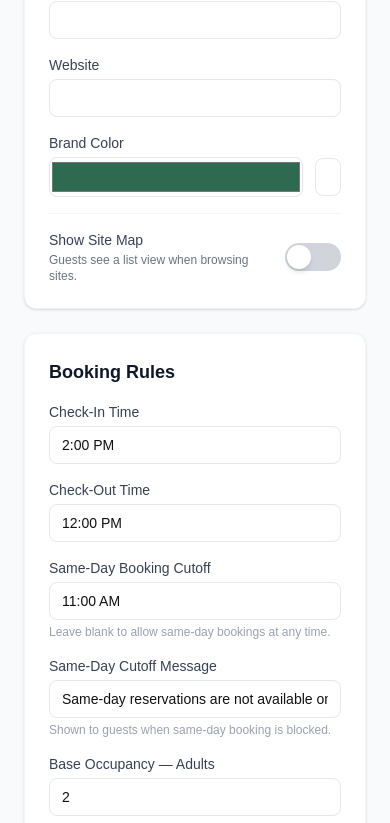
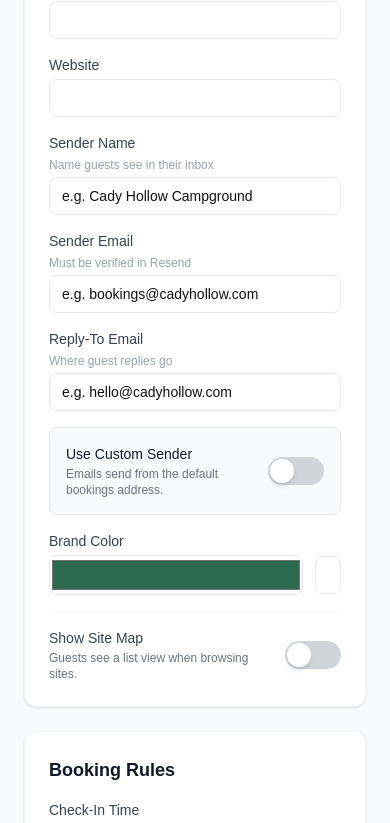
Before and after one commit to Cadyhollow/cady-hollow-reservations, a Next.js app: page /admin/settings in a window 390 px wide. Shown: the part 950-1773 px from the top of the page. Built offline with nearby package versions, Linux system fonts and the light colour scheme; no server answers; the database is empty.

Commit message:
Remove Square OAuth section from Cady Hollow settings - uses env vars instead

```diff
--- a/app/admin/settings/page.tsx
+++ b/app/admin/settings/page.tsx
@@ -18,7 +18,7 @@ const defaultSettings = {
   check_in_time: '2:00 PM',
   check_out_time: '12:00 PM',
   same_day_cutoff_time: '11:00 AM',
-  same_day_cutoff_message: 'Same-day reservations are not available online. Please call us at 814-642-7674.',
+  same_day_cutoff_message: 'Same-day reservations are not available online. Please call us to book.',
   extra_adult_fee: '',
   extra_child_fee: '',
   base_occupancy_adults: 2,
@@ -28,11 +28,17 @@ const defaultSettings = {
   accent_color: '#2D6A4F',
   show_site_map: false,
   admin_password: '',
+  sender_name: '',
+  sender_email: '',
+  reply_to_email: '',
+  use_custom_sender: false,
   season_start: 'May 1',
   season_end: 'October 11',
   closed_season_message: 'We are closed for the season. We look forward to welcoming you back next year!',
   waiver_enabled: true,
   waiver_text: '',
+  maintenance_mode: false,
+  maintenance_message: 'We are temporarily unavailable for online reservations. Please call us to book your stay!',
 }
 
 export default function SettingsPage() {
@@ -62,7 +68,7 @@ export default function SettingsPage() {
         check_in_time: data.check_in_time || '2:00 PM',
         check_out_time: data.check_out_time || '12:00 PM',
         same_day_cutoff_time: data.same_day_cutoff_time || '11:00 AM',
-        same_day_cutoff_message: data.same_day_cutoff_message || 'Same-day reservations are not available online. Please call us at 814-642-7674.',
+        same_day_cutoff_message: data.same_day_cutoff_message || 'Same-day reservations are not available online. Please call us to book.',
         extra_adult_fee: (data.extra_adult_fee / 100).toString(),
         extra_child_fee: (data.extra_child_fee / 100).toString(),
         base_occupancy_adults: data.base_occupancy_adults || 2,
@@ -72,11 +78,17 @@ export default function SettingsPage() {
         accent_color: data.accent_color || '#2D6A4F',
         show_site_map: data.show_site_map || false,
         admin_password: '',
+        sender_name: data.sender_name || '',
+        sender_email: data.sender_email || '',
+        reply_to_email: data.reply_to_email || '',
+        use_custom_sender: data.use_custom_sender || false,
         season_start: data.season_start || 'May 1',
         season_end: data.season_end || 'October 11',
         closed_season_message: data.closed_season_message || 'We are closed for the season. We look forward to welcoming you back next year!',
         waiver_enabled: data.waiver_enabled !== false,
         waiver_text: data.waiver_text || '',
+        maintenance_mode: data.maintenance_mode || false,
+        maintenance_message: data.maintenance_message || 'We are temporarily unavailable for online reservations. Please call us to book your stay!',
       })
     }
     setLoading(false)
@@ -125,11 +137,17 @@ export default function SettingsPage() {
       accent_color: form.accent_color,
       show_site_map: form.show_site_map,
       ...(form.admin_password ? { admin_password: form.admin_password } : {}),
+      sender_name: form.sender_name,
+      sender_email: form.sender_email,
+      reply_to_email: form.reply_to_email,
+      use_custom_sender: form.use_custom_sender,
       season_start: form.season_start,
       season_end: form.season_end,
       closed_season_message: form.closed_season_message,
       waiver_enabled: form.waiver_enabled,
       waiver_text: form.waiver_text,
+      maintenance_mode: form.maintenance_mode,
+      maintenance_message: form.maintenance_message,
     }
     if (settingsId) {
       const { error } = await supabase.from('settings').update(payload).eq('id', settingsId)
@@ -207,27 +225,34 @@ export default function SettingsPage() {
             <div><label className="block text-sm font-medium text-gray-700 mb-1">Phone</label><input className="w-full border border-gray-200 rounded-lg px-3 py-2 text-sm" value={form.park_phone} onChange={e => setForm({ ...form, park_phone: e.target.value })} /></div>
             <div><label className="block text-sm font-medium text-gray-700 mb-1">Address</label><input className="w-full border border-gray-200 rounded-lg px-3 py-2 text-sm" value={form.park_address} onChange={e => setForm({ ...form, park_address: e.target.value })} /></div>
             <div><label className="block text-sm font-medium text-gray-700 mb-1">Website</label><input className="w-full border border-gray-200 rounded-lg px-3 py-2 text-sm" value={form.park_website} onChange={e => setForm({ ...form, park_website: e.target.value })} /></div>
+            <div><label className="block text-sm font-medium text-gray-700 mb-1">Sender Name</label><p className="text-xs text-gray-400 mb-1">Name guests see in their inbox</p><input className="w-full border border-gray-200 rounded-lg px-3 py-2 text-sm" placeholder="e.g. Cady Hollow Campground" value={form.sender_name} onChange={e => setForm({ ...form, sender_name: e.target.value })} /></div>
+            <div><label className="block text-sm font-medium text-gray-700 mb-1">Sender Email</label><p className="text-xs text-gray-400 mb-1">Must be verified in Resend</p><input type="email" className="w-full border border-gray-200 rounded-lg px-3 py-2 text-sm" placeholder="e.g. bookings@cadyhollow.com" value={form.sender_email} onChange={e => setForm({ ...form, sender_email: e.target.value })} /></div>
+            <div><label className="block text-sm font-medium text-gray-700 mb-1">Reply-To Email</label><p className="text-xs text-gray-400 mb-1">Where guest replies go</p><input type="email" className="w-full border border-gray-200 rounded-lg px-3 py-2 text-sm" placeholder="e.g. hello@cadyhollow.com" value={form.reply_to_email} onChange={e => setForm({ ...form, reply_to_email: e.target.value })} /></div>
+            <div className="md:col-span-2 flex items-center justify-between p-4 bg-gray-50 rounded-lg border border-gray-200">
+              <div>
+                <p className="text-sm font-medium text-gray-900">Use Custom Sender</p>
+                <p className="text-xs text-gray-500 mt-0.5">{form.use_custom_sender ? 'Emails send from your custom sender email above.' : 'Emails send from the default bookings address.'}</p>
+              </div>
+              <button type="button" onClick={() => setForm({ ...form, use_custom_sender: !form.use_custom_sender })}
+                className="relative inline-flex h-7 w-14 shrink-0 cursor-pointer rounded-full border-2 border-transparent transition-colors duration-200 ml-4"
+                style={{ backgroundColor: form.use_custom_sender ? '#15803d' : '#d1d5db' }}>
+                <span className="pointer-events-none inline-block h-6 w-6 transform rounded-full bg-white shadow-md transition duration-200"
+                  style={{ transform: form.use_custom_sender ? 'translateX(28px)' : 'translateX(0px)' }} />
+              </button>
+            </div>
             <div><label className="block text-sm font-medium text-gray-700 mb-1">Brand Color</label><div className="flex items-center gap-3"><input type="color" className="w-12 h-10 rounded border border-gray-200 cursor-pointer" value={form.accent_color} onChange={e => setForm({ ...form, accent_color: e.target.value })} /><input className="flex-1 border border-gray-200 rounded-lg px-3 py-2 text-sm font-mono" value={form.accent_color} onChange={e => setForm({ ...form, accent_color: e.target.value })} /></div></div>
           </div>
 
-          {/* Site Map Toggle — full-width row so it's always visible */}
           <div className="mt-4 pt-4 border-t border-gray-100 flex items-center justify-between">
             <div>
               <p className="text-sm font-medium text-gray-700">Show Site Map</p>
-              <p className="text-xs text-gray-500 mt-0.5">
-                {form.show_site_map ? 'Guests see the interactive map when browsing sites.' : 'Guests see a list view when browsing sites.'}
-              </p>
+              <p className="text-xs text-gray-500 mt-0.5">{form.show_site_map ? 'Guests see the interactive map when browsing sites.' : 'Guests see a list view when browsing sites.'}</p>
             </div>
-            <button
-              type="button"
-              onClick={() => setForm({ ...form, show_site_map: !form.show_site_map })}
+            <button type="button" onClick={() => setForm({ ...form, show_site_map: !form.show_site_map })}
               className="relative inline-flex h-7 w-14 shrink-0 cursor-pointer rounded-full border-2 border-transparent transition-colors duration-200 ml-6"
-              style={{ backgroundColor: form.show_site_map ? '#15803d' : '#d1d5db' }}
-            >
-              <span
-                className="pointer-events-none inline-block h-6 w-6 transform rounded-full bg-white shadow-md transition duration-200"
-                style={{ transform: form.show_site_map ? 'translateX(28px)' : 'translateX(0px)' }}
-              />
+              style={{ backgroundColor: form.show_site_map ? '#15803d' : '#d1d5db' }}>
+              <span className="pointer-events-none inline-block h-6 w-6 transform rounded-full bg-white shadow-md transition duration-200"
+                style={{ transform: form.show_site_map ? 'translateX(28px)' : 'translateX(0px)' }} />
             </button>
           </div>
         </div>
@@ -284,46 +309,57 @@ export default function SettingsPage() {
         <div className="bg-white rounded-xl shadow-sm border border-gray-100 p-6">
           <h3 className="text-lg font-semibold text-gray-900 mb-1">Liability Waiver</h3>
           <p className="text-sm text-gray-500 mb-4">Control whether guests must sign a liability waiver during checkout. If enabled, guests will read and sign before paying.</p>
-
           <div className="flex items-center justify-between mb-6 p-4 bg-gray-50 rounded-lg border border-gray-200">
             <div>
               <p className="text-sm font-medium text-gray-900">Require liability waiver at checkout</p>
-              <p className="text-xs text-gray-500 mt-0.5">
-                {form.waiver_enabled ? 'Guests must read and sign the waiver before they can pay.' : 'No waiver will be shown to guests during checkout.'}
-              </p>
+              <p className="text-xs text-gray-500 mt-0.5">{form.waiver_enabled ? 'Guests must read and sign the waiver before they can pay.' : 'No waiver will be shown to guests during checkout.'}</p>
             </div>
-            <button
-              type="button"
-              onClick={() => setForm({ ...form, waiver_enabled: !form.waiver_enabled })}
+            <button type="button" onClick={() => setForm({ ...form, waiver_enabled: !form.waiver_enabled })}
               className="relative inline-flex h-7 w-14 shrink-0 cursor-pointer rounded-full border-2 border-transparent transition-colors duration-200 ml-4"
-              style={{ backgroundColor: form.waiver_enabled ? '#15803d' : '#d1d5db' }}
-            >
-              <span
-                className="pointer-events-none inline-block h-6 w-6 transform rounded-full bg-white shadow-md transition duration-200"
-                style={{ transform: form.waiver_enabled ? 'translateX(28px)' : 'translateX(0px)' }}
-              />
+              style={{ backgroundColor: form.waiver_enabled ? '#15803d' : '#d1d5db' }}>
+              <span className="pointer-events-none inline-block h-6 w-6 transform rounded-full bg-white shadow-md transition duration-200"
+                style={{ transform: form.waiver_enabled ? 'translateX(28px)' : 'translateX(0px)' }} />
             </button>
           </div>
-
           {form.waiver_enabled && (
             <div>
               <label className="block text-sm font-medium text-gray-700 mb-1">Waiver Text</label>
               <p className="text-xs text-gray-400 mb-2">Write your full liability waiver here. Use <strong>[CAMPGROUND NAME]</strong> as a placeholder — it will be automatically replaced with your park name when guests see it.</p>
-              <textarea
-                className="w-full border border-gray-200 rounded-lg px-3 py-2 text-sm font-sans leading-relaxed"
-                rows={16}
+              <textarea className="w-full border border-gray-200 rounded-lg px-3 py-2 text-sm font-sans leading-relaxed" rows={16}
                 placeholder="Enter your liability waiver text here. Use [CAMPGROUND NAME] where your park name should appear..."
-                value={form.waiver_text}
-                onChange={e => setForm({ ...form, waiver_text: e.target.value })}
-              />
+                value={form.waiver_text} onChange={e => setForm({ ...form, waiver_text: e.target.value })} />
               <p className="text-xs text-gray-400 mt-2">💡 Tip: Consult with a legal professional to ensure your waiver is appropriate for your property and jurisdiction.</p>
             </div>
           )}
         </div>
 
+        {/* Maintenance Mode */}
+        <div className="bg-white rounded-xl shadow-sm border border-gray-100 p-6">
+          <h3 className="text-lg font-semibold text-gray-900 mb-1">Maintenance Mode</h3>
+          <p className="text-sm text-gray-500 mb-4">When enabled, guests will see your message instead of the booking form. The admin panel remains accessible.</p>
+          <div className="flex items-center justify-between mb-4 p-4 bg-gray-50 rounded-lg border border-gray-200">
+            <div>
+              <p className="text-sm font-medium text-gray-900">Maintenance Mode</p>
+              <p className="text-xs text-gray-500 mt-0.5">{form.maintenance_mode ? '⚠️ Booking is currently disabled for guests.' : 'Booking is live and available to guests.'}</p>
+            </div>
+            <button type="button" onClick={() => setForm({ ...form, maintenance_mode: !form.maintenance_mode })}
+              className="relative inline-flex h-7 w-14 shrink-0 cursor-pointer rounded-full border-2 border-transparent transition-colors duration-200 ml-4"
+              style={{ backgroundColor: form.maintenance_mode ? '#dc2626' : '#d1d5db' }}>
+              <span className="pointer-events-none inline-block h-6 w-6 transform rounded-full bg-white shadow-md transition duration-200"
+                style={{ transform: form.maintenance_mode ? 'translateX(28px)' : 'translateX(0px)' }} />
+            </button>
+          </div>
+          <div>
+            <label className="block text-sm font-medium text-gray-700 mb-1">Message shown to guests</label>
+            <textarea className="w-full border border-gray-200 rounded-lg px-3 py-2 text-sm" rows={3}
+              value={form.maintenance_message} onChange={e => setForm({ ...form, maintenance_message: e.target.value })} />
+          </div>
+        </div>
+
+
+
       </div>
 
-      {/* Admin Password */}
       <div className="border-t border-gray-200 pt-6 mt-6">
         <h2 className="text-lg font-semibold text-gray-900 mb-4">Change Admin Password</h2>
         <div className="grid grid-cols-1 md:grid-cols-2 gap-4">
```
